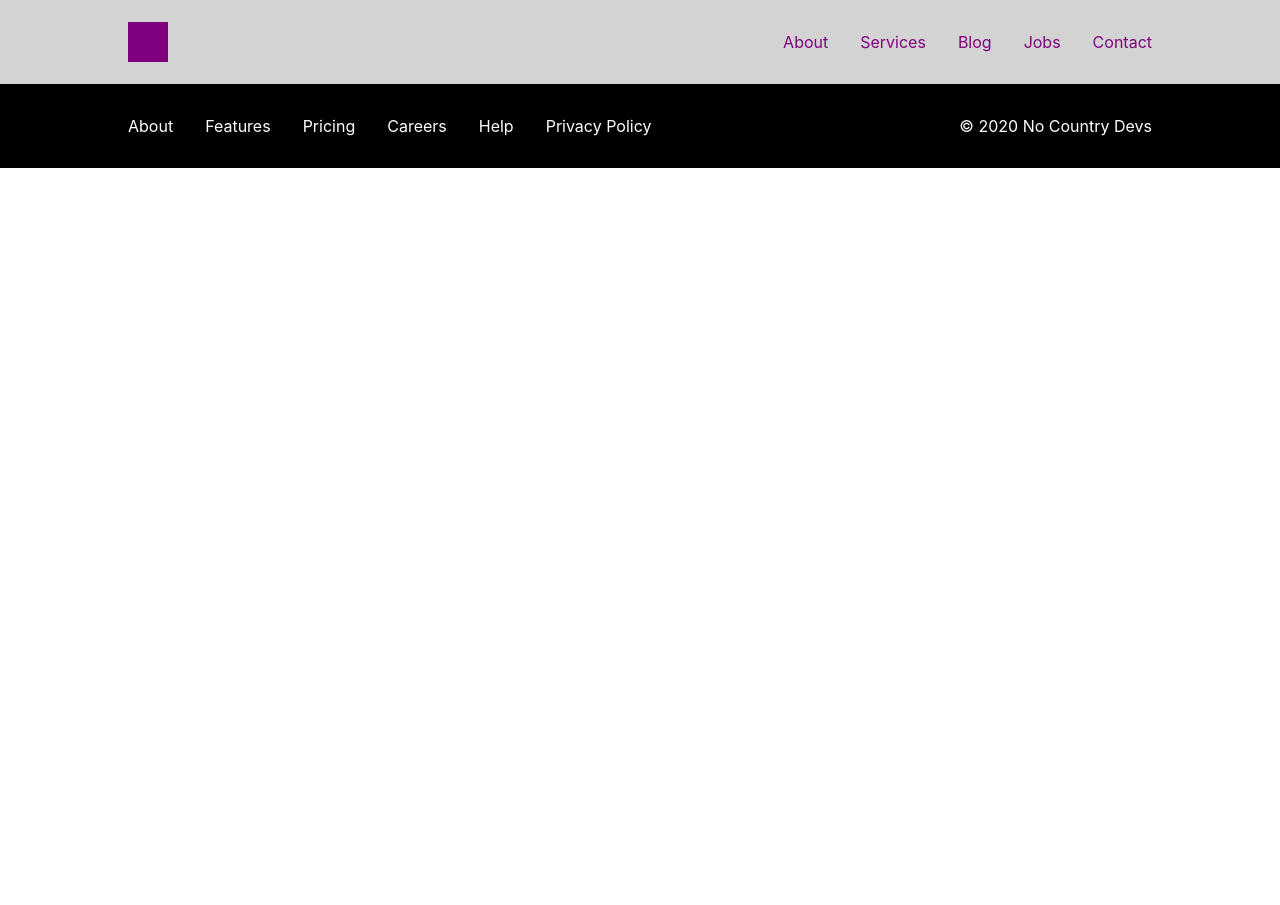
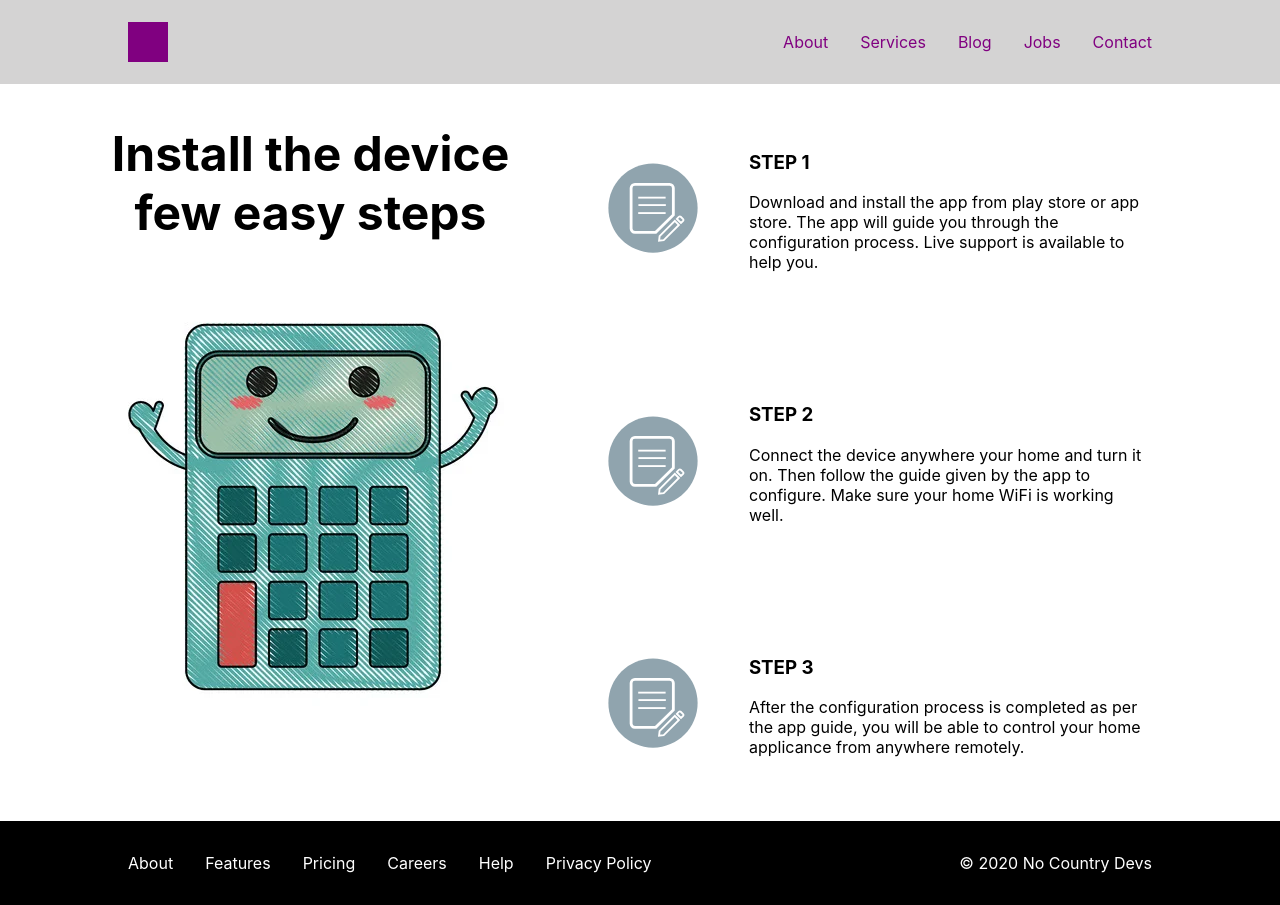
Before and after one commit to No-Country/S2-02-T, a React (Create React App) app in the folder react-app/: page / in a window 1280 px wide. Before the commit the page ends 800 px from the top, so only its background shows below. Built offline with nearby package versions, Linux system fonts and the light colour scheme.

Commit message:
Steps Component creado y imagenes agregadas a imgs

```diff
--- a/react-app/src/App.js
+++ b/react-app/src/App.js
@@ -2,10 +2,12 @@ import logo from "./logo.svg";
 import "./App.css";
 import Navbar from "./components/Navbar/Navbar.jsx";
 import Footer from "./components/Footer/Footer.jsx";
+import Steps from "./components/Steps/Steps";
 function App() {
   return (
     <>
       <Navbar />
+      <Steps />
       <Footer />
     </>
   );
--- /dev/null
+++ b/react-app/src/components/Steps/Steps.css
@@ -0,0 +1,32 @@
+.steps-all-content-container {
+    display: grid;
+    grid-template-columns: 445px 635px;
+    gap: 24px;
+    justify-content: center;
+}
+.steps-title-container {
+    font-size: 32px;
+    font-weight:800;
+    text-align: center;
+}
+
+.steps-title-container__img {
+    width: 450px;
+    height: 450px
+}
+
+.steps-container {
+    box-sizing: border-box;
+    background: white;
+    display: flex;
+    align-items: center;
+    width: 100%;
+    padding: 48px;
+    gap: 48px;
+    color: black
+}
+.steps-container:hover{
+    background: purple;
+    color: white;
+    transition: 1s;
+}
--- /dev/null
+++ b/react-app/src/components/Steps/Steps.jsx
@@ -0,0 +1,53 @@
+import "./Steps.css";
+import circuloTempSvg from "../imgs/circulo-temp.svg";
+import calculadoraPng from "../imgs/calculadora.png";
+export default function Steps() {
+  const steps = [
+    {
+      stepNumber: "STEP 1",
+      textcontent:
+        "Download and install the app from play store or app store. The app will guide you through the configuration process. Live support is available to help you.",
+    },
+    {
+      stepNumber: "STEP 2",
+      textcontent:
+        "Connect the device anywhere your home and turn it on. Then follow the guide given by the app to configure. Make sure your home WiFi is working well.",
+    },
+    {
+      stepNumber: "STEP 3",
+      textcontent:
+        "After the configuration process is completed as per the app guide, you will be able to control your home applicance from anywhere remotely.",
+    },
+  ];
+  function addSteps() {
+    const allSteps = steps.map((step) => {
+      return (
+        <div className="steps-container">
+          <div>
+            <img src={circuloTempSvg} alt="" width="96px" />
+          </div>
+          <div className="steps-cont__div--txtctnt">
+            <h3>{step.stepNumber}</h3>
+            <p>{step.textcontent}</p>
+          </div>
+        </div>
+      );
+    });
+    return allSteps;
+  }
+  //El componente funcional retornado es el siguiente
+  return (
+    <div className="steps-all-content-container">
+      <div className="steps-title-container">
+        <h2>Install the device few easy steps</h2>
+        <img
+          className="steps-title-container__img"
+          src={calculadoraPng}
+          alt=""
+          width="96px"
+        />
+      </div>
+      <div>{addSteps()}</div>
+    </div>
+  );
+}
```
Also changed, not shown: react-app/src/components/imgs/calculadora.png (added), react-app/src/components/imgs/circulo-temp.svg (added).
